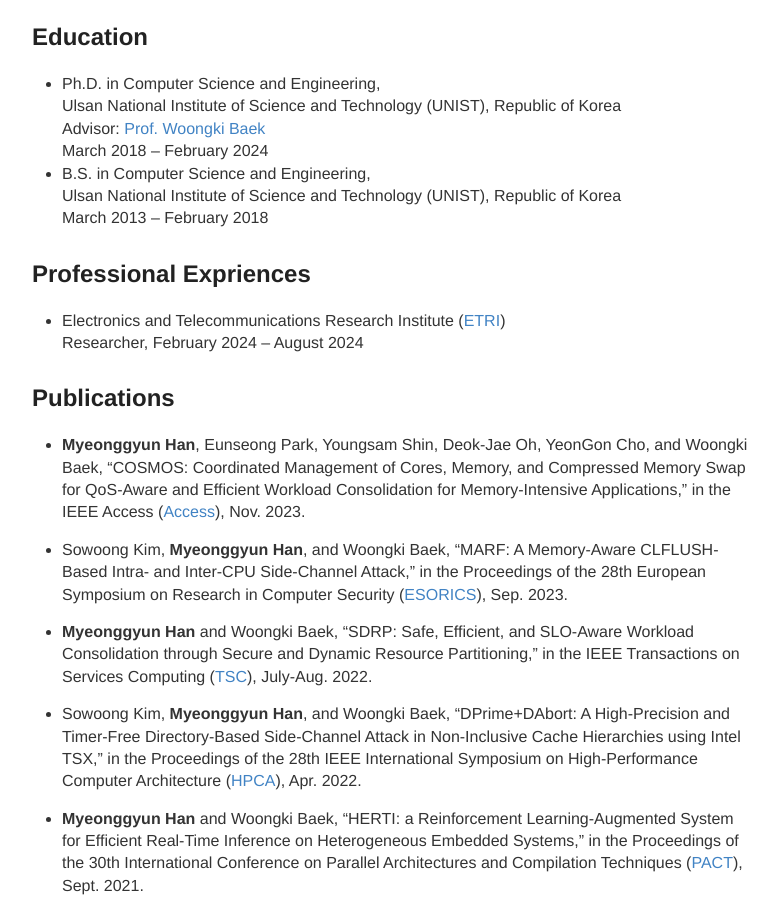
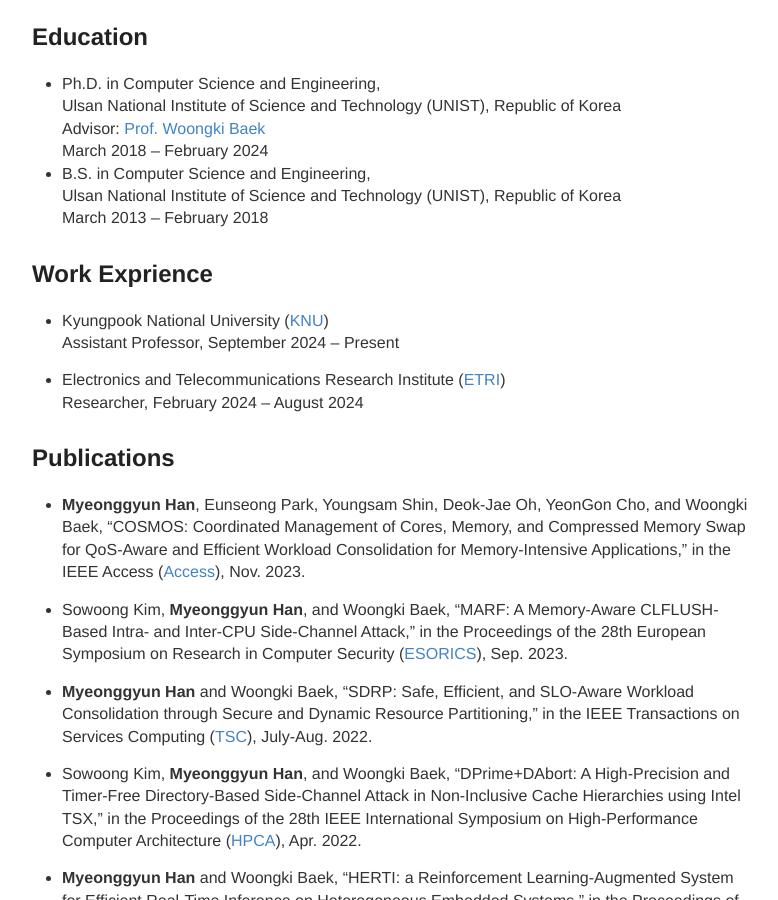
Before and after one commit to myeonggyunhan/myeonggyunhan.github.io, a Jekyll site: the page built from _posts/2024-08-30-Profile.md, in a window 1280 px wide and 900 px high, scrolled down 510 px. Shown: the whole window, without its empty margins (248-1026 px from the left). Built offline with Jekyll 4.4.1, drawn with Linux system fonts in a browser that asks for light colours; nearby versions of some CDN libraries.

Commit message:
Update 2024-08-30-Profile.md

```diff
--- a/_posts/2024-08-30-Profile.md
+++ b/_posts/2024-08-30-Profile.md
@@ -23,7 +23,10 @@
     Ulsan National Institute of Science and Technology (UNIST), Republic of Korea
     March 2013 -- February 2018
 
-## Professional Expriences
+## Work Exprience
+  - Kyungpook National University ([KNU](https://en.knu.ac.kr/main/main.htm))
+    Assistant Professor, September 2024 -- Present
+
   - Electronics and Telecommunications Research Institute ([ETRI](https://www.etri.re.kr/eng/main/main.etri))
     Researcher, February 2024 -- August 2024
 
```
